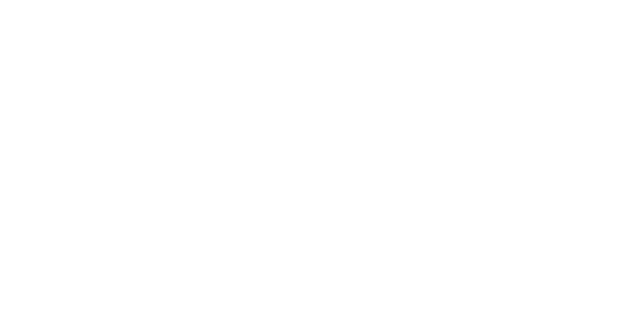
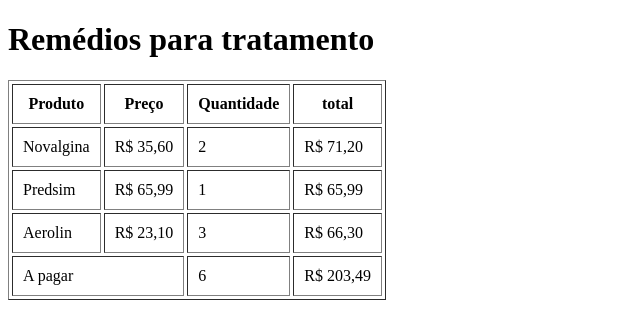
Before and after one commit to lucaszamp1/Aula2-exer1, a plain HTML site: page Exemplo tabela.html in a window 1280 px wide. Shown: the whole page, without its empty margins (0-640 px from the left). Drawn offline with Linux system fonts and the light colour scheme.

Commit message:
Alteração Final

```diff
--- a/Exemplo tabela.html
+++ b/Exemplo tabela.html
@@ -6,6 +6,44 @@
     <title>Document</title>
 </head>
 <body>
+    <h1>Remédios para tratamento</h1>
+    <table border="1", cellspacing="3" e cellpadding="10" >
 
+        <thead>
+            <tr>
+                <th>Produto</th>
+                <th>Preço</th>
+                <th>Quantidade</th>
+                <th>total</th>
+            </tr>
+        </thead>
+        <tbody>
+            <tr>
+                <td>Novalgina</td>
+                <td>R$ 35,60</td>
+                <td>2</td>
+                <td>R$ 71,20</td>
+            </tr>
+            <tr>
+                <td>Predsim</td>
+                <td>R$ 65,99</td>
+                <td>1</td>
+                <td>R$ 65,99</td>
+            </tr>
+            <tr>
+                <td>Aerolin</td>
+                <td>R$ 23,10</td>
+                <td>3</td>
+                <td>R$ 66,30</td>
+            </tr>
+        </tbody>
+        <tfoot>
+            <tr>
+                <td colspan="2">  A pagar</td>
+                <td>6</td>
+                <td>R$ 203,49</td>
+            </tr>
+        </tfoot>
+    </table>
 </body>
 </html>
```
Also changed, not shown: Exemplo imagens.html (added, +22 -0 lines), img/cherife.jpg (added), img/piquerez.jpg (added), img/veiga.jpg (added).
